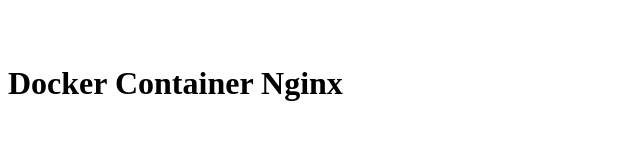
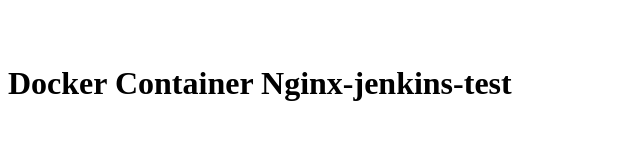
Before and after one commit to jiyun-shin/2023.04, a plain HTML site: page index.html in a window 1280 px wide. Shown: the whole page, without its empty margins (0-640 px from the left). Drawn offline with Linux system fonts and the light colour scheme.

Commit message:
second commit

```diff
--- a/index.html
+++ b/index.html
@@ -4,7 +4,7 @@
   </head>
   <body>
     <div>
-      <h1>Docker Container Nginx</h1>
+      <h1>Docker Container Nginx-jenkins-test</h1>
     </div>
   </body>
 </html>
```
